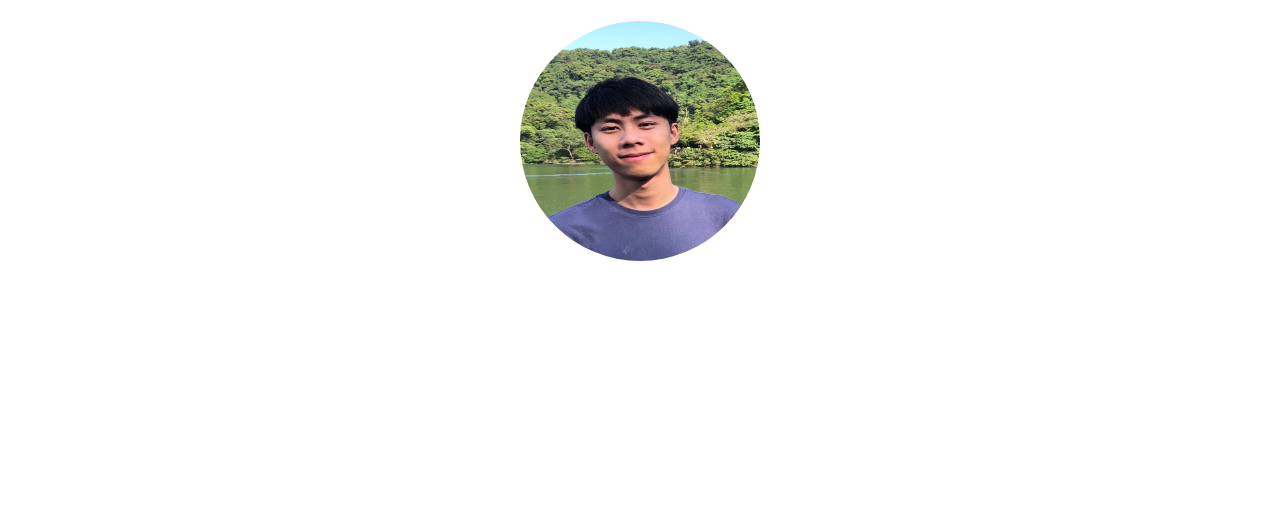
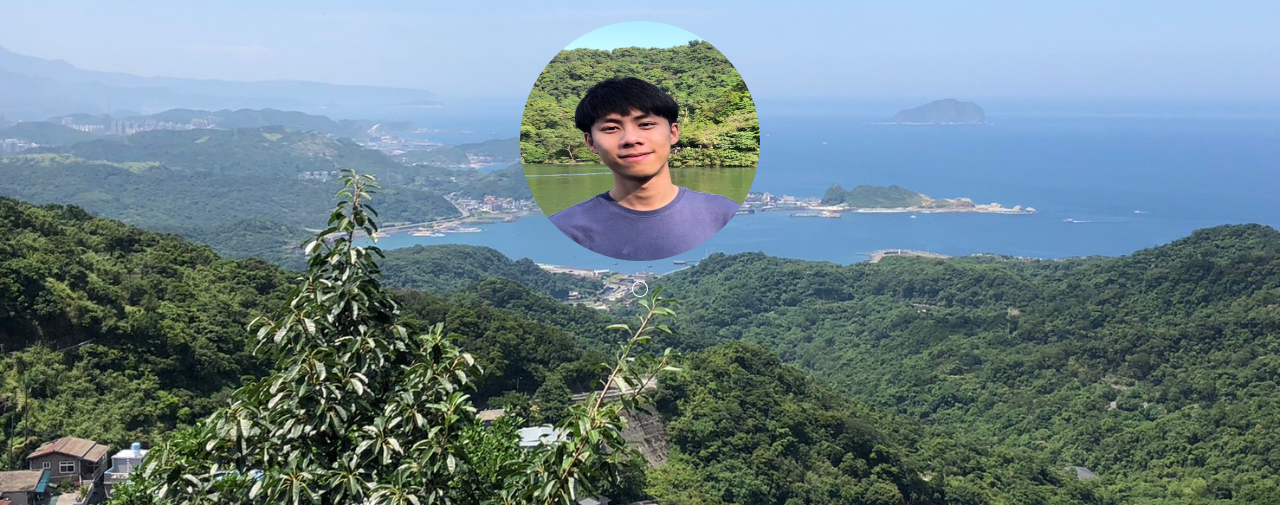
Before and after one commit to butterman0613/homepage, a website: page index.html in a window 1280 px wide. Shown: the part 237-742 px from the top of the page. Drawn offline with nearby package versions, Linux system fonts and the light colour scheme.

Commit message:
Update index.css

```diff
--- a/css/index.css
+++ b/css/index.css
@@ -1,5 +1,5 @@
 body {
-	background-image: url("./images/background.jpg");
+	background-image: url("../images/background.jpg");
 	background-position: center;
 	background-repeat: no-repeat;
 	background-attachment: fixed;
```
